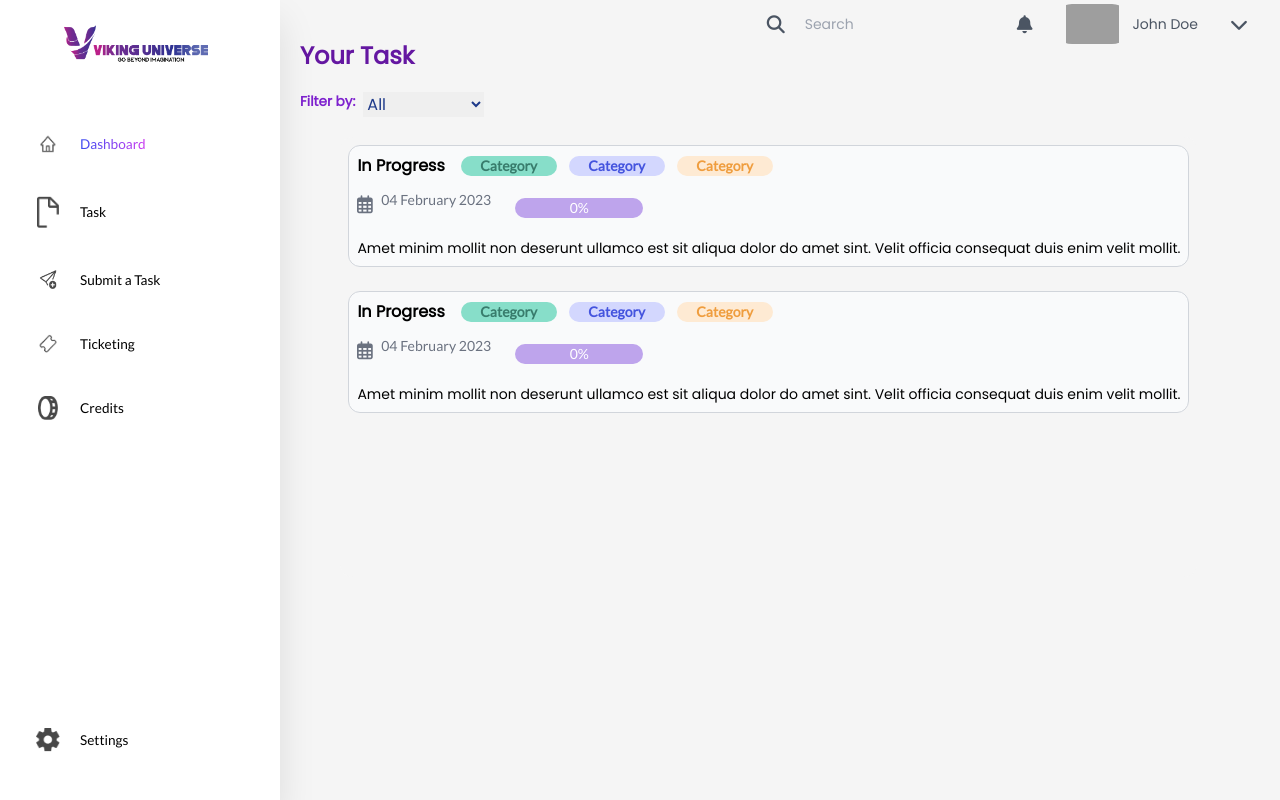
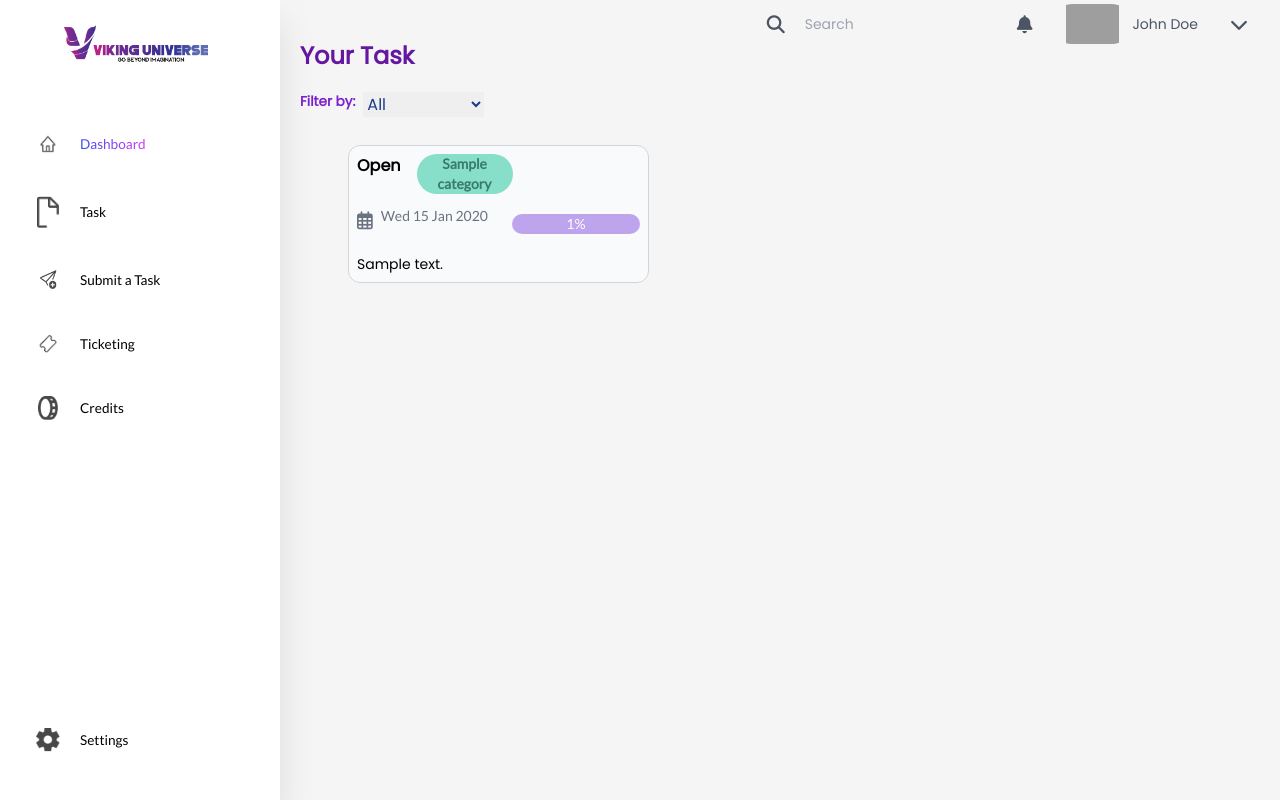
Before and after one commit to VikingAM/VikingUniverseRepository, a Django app: template tickets/templates/task_dashboard.html in a window 1280 px wide. Run offline with Django 3.2, Linux system fonts and the light colour scheme; the template is opened without the code that fills it: most values are stand-ins (such as "Sample title", 1, 10 or a date in 2020); some libraries are stand-ins or nearby versions; grey boxes are pictures that could not be loaded.

Commit message:
update task dashbaord to show tickets
-issues
filter is not working properly.
open_task pages does not have the update design.

```diff
--- a/tickets/templates/task_dashboard.html
+++ b/tickets/templates/task_dashboard.html
@@ -64,62 +64,44 @@
                         <p class="text-2base bxl:text-base xxl:text-lg font-bold font-Poppins text-purple-700 xl:mt-5 xl:mr-2">Filter by:</p>
                         <select id="filterSelect" onchange="filterData()" class="font-Poppins text-blue-900 xl:text-base bxl:text-lg xxl:text-lg xl:mt-5">
                             <option value="all" class="font-Poppins bxl:text-sm">All</option>
-                            <option onclick="SelectFilter(this);"  attr_val="Open Task" value="open" class="font-Poppins bxl:text-sm">Open</option>
-                            <option attr_val="In Progress" onclick="SelectFilter(this);" value="in_progress" class="font-Poppins bxl:text-sm">In Progress</option>
-                            <option attr_val="For Approval" onclick="SelectFilter(this);" value="for_approval" class="font-Poppins bxl:text-sm">For Approval</option>
-                            <option attr_val="Completed" onclick="SelectFilter(this);" value="completed" class="font-Poppins bxl:text-sm">Completed</option>
+                            <option attr_val="Open Task" value="open" class="font-Poppins bxl:text-sm">Open</option>
+                            <option attr_val="In Progress" value="In Progress" class="font-Poppins bxl:text-sm">In Progress</option>
+                            <option attr_val="For Approval" value="for_approval" class="font-Poppins bxl:text-sm">For Approval</option>
+                            <option attr_val="Completed" value="completed" class="font-Poppins bxl:text-sm">Completed</option>
                         </select>
                     </div>
                     <div class="xl:mt-5 ">
                         <main class="table xl:mx-10 xxl:ml-32 mxl:ml-20">
                             <section class="table__body overflow-auto xl:h-110 bxl:h-130 mxl:h-160 xxl:h-180 xxl:w-full">
                                 <table class="border-separate border-spacing-2" >
-                                    <tbody id="data" >
+                                    <tbody id="data">
                                         <div>
-                                            <tr class="in_progress">
+                                        {% for ticket in tickets %}
+                                            <tr class="{{ticket.status}}" task_id="{{ ticket.pk }}" onclick='viewTaskDetails(this);' style="cursor:pointer;">
                                                 <td class="flex flex-col bg-gray-50 border border-gray-300 rounded-xl hover:bg-gray-200 bxl:w-210 mxl:w-220 xxl:w-240  duration-300 p-2 xxl:p-5 mxl:p-4 mxl:mb-2">
-                                                    <a href="view_task.html">
+
                                                         <div class="flex justify-start text-base bxl:text-lg font-bold ">
-                                                            <h1 id="" class="font-Poppins">In Progress</h1>
+                                                            <h1 id="" class="font-Poppins">{{ticket.status}}</h1>
                                                             <div class="flex xl:space-x-3 xl:ml-4 justify-center items-center text-center">
-                                                                <div class="font-Lato mt-20 xl:mt-0 p-2 xl:p-0 kxl:p-3 kxl:text-4xl txl:text-xl xl:text:vs xxl:text-base xl:w-24 rounded-full text-sm text-catText1 bg-catOne duration-500">Category</div>
-                                                                <div class="font-Lato mt-20 xl:mt-0 p-2 xl:p-0 kxl:p-3 kxl:text-4xl txl:text-xl xl:text:vs xxl:text-base xl:w-24 rounded-full text-sm text-catText2 bg-catTwo duration-500">Category</div>
-                                                                <div class="font-Lato mt-20 xl:mt-0 p-2 xl:p-0 kxl:p-3 kxl:text-4xl txl:text-xl xl:text-sm xxl:text-base xl:w-24 rounded-full text-vs text-catText3 bg-catThree duration-500">Category</div>
+                                                                <div class="font-Lato mt-20 xl:mt-0 p-2 xl:p-0 kxl:p-3 kxl:text-4xl txl:text-xl xl:text:vs xxl:text-base xl:w-24 rounded-full text-sm text-catText1 bg-catOne duration-500">{{ ticket.category.name }}</div>
+                                                                <!-- <div class="font-Lato mt-20 xl:mt-0 p-2 xl:p-0 kxl:p-3 kxl:text-4xl txl:text-xl xl:text:vs xxl:text-base xl:w-24 rounded-full text-sm text-catText2 bg-catTwo duration-500">Category</div>
+                                                                <div class="font-Lato mt-20 xl:mt-0 p-2 xl:p-0 kxl:p-3 kxl:text-4xl txl:text-xl xl:text-sm xxl:text-base xl:w-24 rounded-full text-vs text-catText3 bg-catThree duration-500">Category</div> -->
                                                             </div>
                                                         </div>
                                                         <div class="flex xl:w-fit xl:mt-3 text-sm text-gray-500 ">
                                                             <p class="far fa-calendar-alt text-lg xxl:text-xl mr-2" href="#"></p>
-                                                            <p class="font-Lato bxl:text-base xxl:text-base">04 February 2023</p>
-                                                            <div class="justify-end items-end self-end justify-items-end place-content-end font-Lato xl:p-0 xl:text:vs xl:w-32 rounded-full text-sm text-white bg-progressCol xl:ml-6 mxl:text-base duration-500">0%</div>
+                                                            <p class="font-Lato bxl:text-base xxl:text-base">{{ticket.create_date |date:"D d M Y" }}</p>
+                                                            <div class="justify-end items-end self-end justify-items-end place-content-end font-Lato xl:p-0 xl:text:vs xl:w-32 rounded-full text-sm text-white bg-progressCol xl:ml-6 mxl:text-base duration-500">{{ ticket.task_percentage }}%</div>
                                                         </div>
                                                         <div class="mt-5">
-                                                            <p id="ticket_desc" class="font-Poppins text-sm bxl:text-2base mxl:text-base xxl:text-base text-start">Amet minim mollit non deserunt ullamco est sit aliqua dolor do amet sint. Velit officia consequat duis enim velit mollit. </p>
+                                                            <p id="ticket_desc" class="font-Poppins text-sm bxl:text-2base mxl:text-base xxl:text-base text-start">{{ ticket.description }}</p>
                                                         </div>
-                                                    </a>
+
                                                 </td>
                                             </tr>
-                                            <tr class="in_progress">
-                                                <td class="flex flex-col bg-gray-50 border border-gray-300 rounded-xl hover:bg-gray-200 bxl:w-210 mxl:w-220 xxl:w-240  duration-300 p-2 xxl:p-5 mxl:p-4 mxl:mb-2">
-                                                    <a href="view_task.html">
-                                                        <div class="flex justify-start text-base bxl:text-lg font-bold ">
-                                                            <h1 id="" class="font-Poppins">In Progress</h1>
-                                                            <div class="flex xl:space-x-3 xl:ml-4 justify-center items-center text-center">
-                                                                <div class="font-Lato mt-20 xl:mt-0 p-2 xl:p-0 kxl:p-3 kxl:text-4xl txl:text-xl xl:text:vs xxl:text-base xl:w-24 rounded-full text-sm text-catText1 bg-catOne duration-500">Category</div>
-                                                                <div class="font-Lato mt-20 xl:mt-0 p-2 xl:p-0 kxl:p-3 kxl:text-4xl txl:text-xl xl:text:vs xxl:text-base xl:w-24 rounded-full text-sm text-catText2 bg-catTwo duration-500">Category</div>
-                                                                <div class="font-Lato mt-20 xl:mt-0 p-2 xl:p-0 kxl:p-3 kxl:text-4xl txl:text-xl xl:text-sm xxl:text-base xl:w-24 rounded-full text-vs text-catText3 bg-catThree duration-500">Category</div>
-                                                            </div>
-                                                        </div>
-                                                        <div class="flex xl:w-fit xl:mt-3 text-sm text-gray-500 ">
-                                                            <p class="far fa-calendar-alt text-lg xxl:text-xl mr-2" href="#"></p>
-                                                            <p class="font-Lato bxl:text-base xxl:text-base">04 February 2023</p>
-                                                            <div class="justify-end items-end self-end justify-items-end place-content-end font-Lato xl:p-0 xl:text:vs xl:w-32 rounded-full text-sm text-white bg-progressCol xl:ml-6 mxl:text-base duration-500">0%</div>
-                                                        </div>
-                                                        <div class="mt-5">
-                                                            <p id="ticket_desc" class="font-Poppins text-sm bxl:text-2base mxl:text-base xxl:text-base text-start">Amet minim mollit non deserunt ullamco est sit aliqua dolor do amet sint. Velit officia consequat duis enim velit mollit. </p>
-                                                        </div>
-                                                    </a>
-                                                </td>
-                                            </tr>
+                                        {% empty %}
+
+                                        {% endfor %}
                                         </div>
                                     </tbody>
                                 </table>
--- a/tickets/templates/task_in_progress.html
+++ b/tickets/templates/task_in_progress.html
@@ -99,7 +99,7 @@
 </head>
 <body style="background:#F5F6FA;">
 <div class="row" id="body-row">
-	{% include 'sidebar_v1.html' %}
+
 	<div class="col p-4 main-container">
 		<div class="row search_bar_wrapper">
 			<div class="col-sm-10">
--- a/tickets/templates/task_open.html
+++ b/tickets/templates/task_open.html
@@ -91,7 +91,7 @@
 </head>
 <body style="background:#F5F6FA;">
 <div class="row" id="body-row">
-	{% include 'sidebar_v1.html' %}
+
 	<div class="col p-4 main-container">
 		<div class="row search_bar_wrapper">
 			<div class="col-sm-10">
--- a/tickets/views.py
+++ b/tickets/views.py
@@ -47,8 +47,8 @@ def ticketingPage(request):
 @login_required(login_url='/accounts/login')
 def taskDashboard(request):
 	profile_details = details.objects.get(userId=request.user.id)
-	open_tickets = task.objects.filter(status="Open", owner=request.user, is_delete=0)
-	return render(request, 'task_dashboard.html', {"profile_details":profile_details, "open_tickets":open_tickets})
+	tickets = task.objects.filter(owner=request.user, is_delete=0)
+	return render(request, 'task_dashboard.html', {"profile_details":profile_details, "tickets":tickets})
 
 @login_required(login_url='/accounts/login')
 def taskSubmit(request):
```
